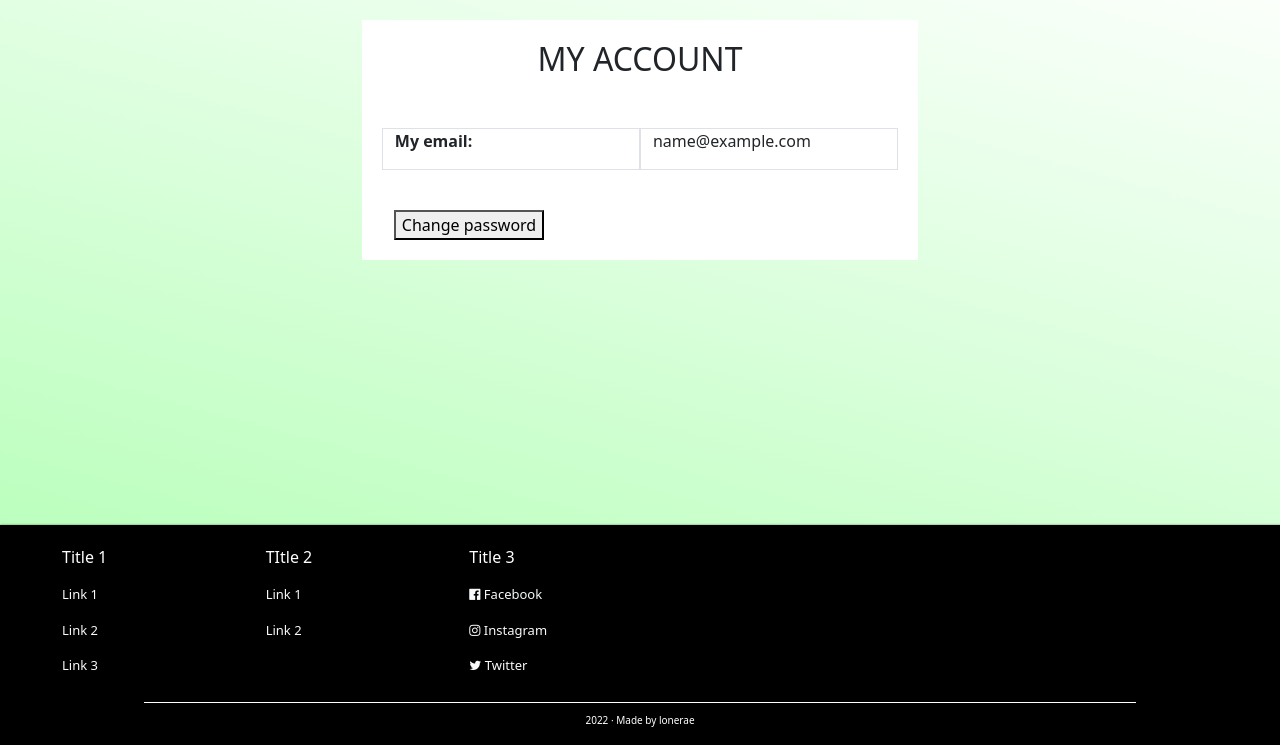
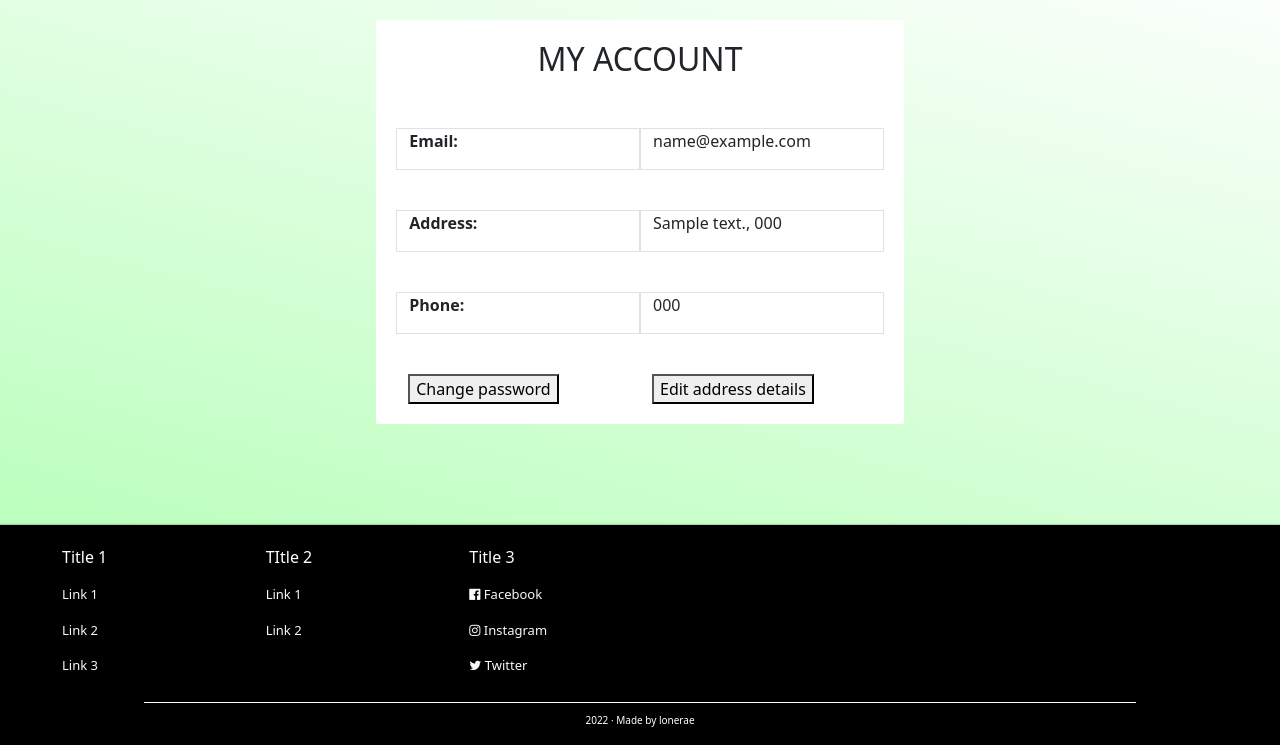
Before and after one commit to lonerae/ecommerce-template, a PHP site: page /account.php in a window 1280 px wide. Shown: the part 56-801 px from the top of the page. Run offline with PHP 8.4, Linux system fonts and the light colour scheme; the visitor is signed in with stand-in values (Sample User, id 1); tables that the repository leaves empty or names only in its code hold one stand-in row (values such as "Sample post"); some libraries are stand-ins or nearby versions.

Commit message:
Update account.php

```diff
--- a/screens/account.php
+++ b/screens/account.php
@@ -20,22 +20,53 @@
     <div id="nav-placeholder"></div>
 
     <?php
-        //Haven't made the change email and password buttons yet
         if ($_SESSION['loggedin']) {
-            echo '
+          $con = connect('db_template');
+          $query = 'SELECT accounts.email, users.address, users.postcode, users.phone FROM accounts
+          INNER JOIN users ON accounts.id = users.userId
+          WHERE accounts.id = ?';
+
+          $res = $con->prepare($query);
+          $res->execute(array(safe($_SESSION['id'])));
+          $arr = $res->fetch();
+
+          echo '
             <div id="account-container" class="container-fluid main">
                 <div class="row">
                     <h2>MY ACCOUNT</h2>
                     <div class="col-md-6 border">
-                            <p>My email:</p>
+                            <p>Email:</p>
                     </div>
                     <div class="col-md-6 border">'
-                            . $_SESSION['email'] .
+                            . $arr['email'] .
                     '</div>
                 </div>
                 <div class="row">
-                    <div id="change-password-btn" class="col-md-6">
-                        <button onclick="changePassword()">Change password</button>
+                    <div class="col-md-6 border">
+                            <p style="font-weight: bold;">Address:</p>
+                    </div>
+                    <div class="col-md-6 border">'
+                            . $arr['address'] . ", " . $arr['postcode'] .
+                    '</div>
+                </div>
+                <div class="row">
+                    <div class="col-md-6 border">
+                            <p style="font-weight: bold;">Phone:</p>
+                    </div>
+                    <div class="col-md-6 border">'
+                            . $arr['phone'] .
+                    '</div>
+                </div>
+                <div class="row">
+                    <div class="col-md-6">
+                        <div id="change-password-btn">
+                            <button onclick="changePassword()">Change password</button>
+                        </div>
+                    </div>
+                    <div class="col-md-6">
+                        <div id="change-details-btn">
+                            <button onclick="changeDetails()">Edit address details</button>
+                        </div>
                     </div>
                 </div>
             </div>';
@@ -66,4 +97,8 @@
     function changePassword() {
         window.location = "changePassword.php";
     }
+    function changeDetails() {
+        window.location = "changeDetails.php";
+
+    }
 </script>
```
